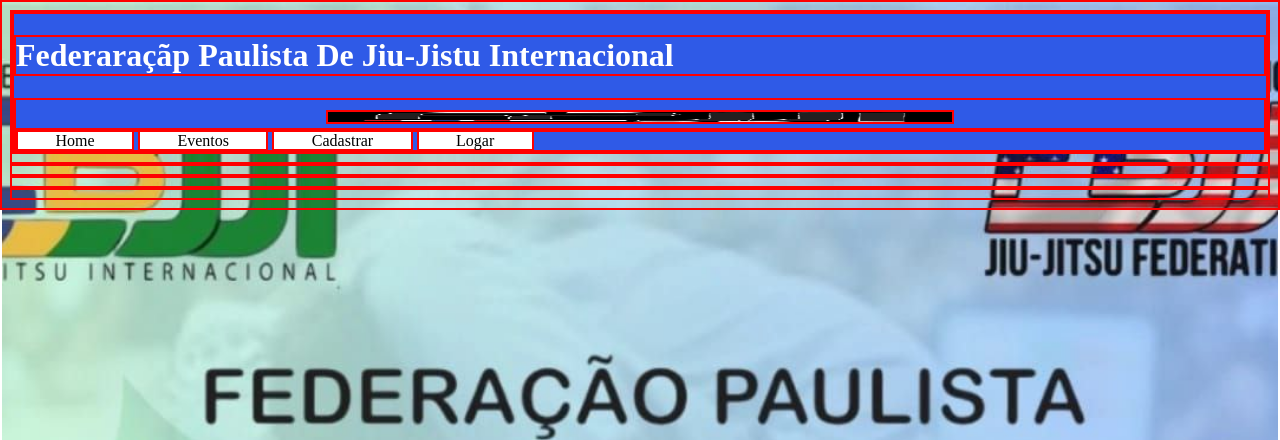
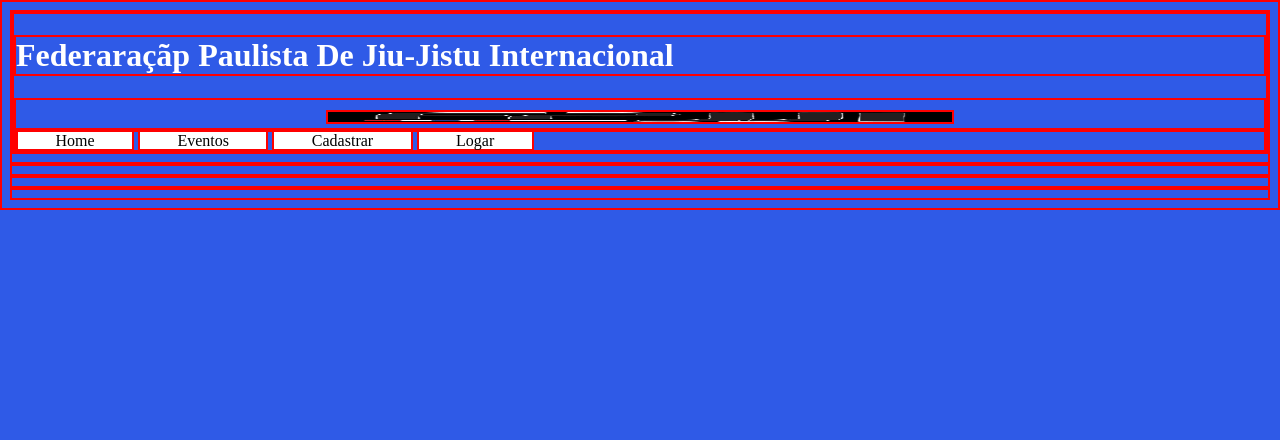
Before and after one commit to derickWilson/compete_ai, a PHP site: page / in a window 1280 px wide. Shown: the top 440 px of the page. Run offline with PHP 8.4, Linux system fonts and the light colour scheme.

Commit message:
alterando banner

```diff
--- a/style.css
+++ b/style.css
@@ -3,9 +3,7 @@
 }
 
 body{
-    background-image: url("estilos/capa.jpg") ;
-    background-repeat: no-repeat;
-    background-size: cover
+    background-color: rgb(47, 90, 231);
 }
 div, h2, h3{
     background-color: aliceblue;
```
